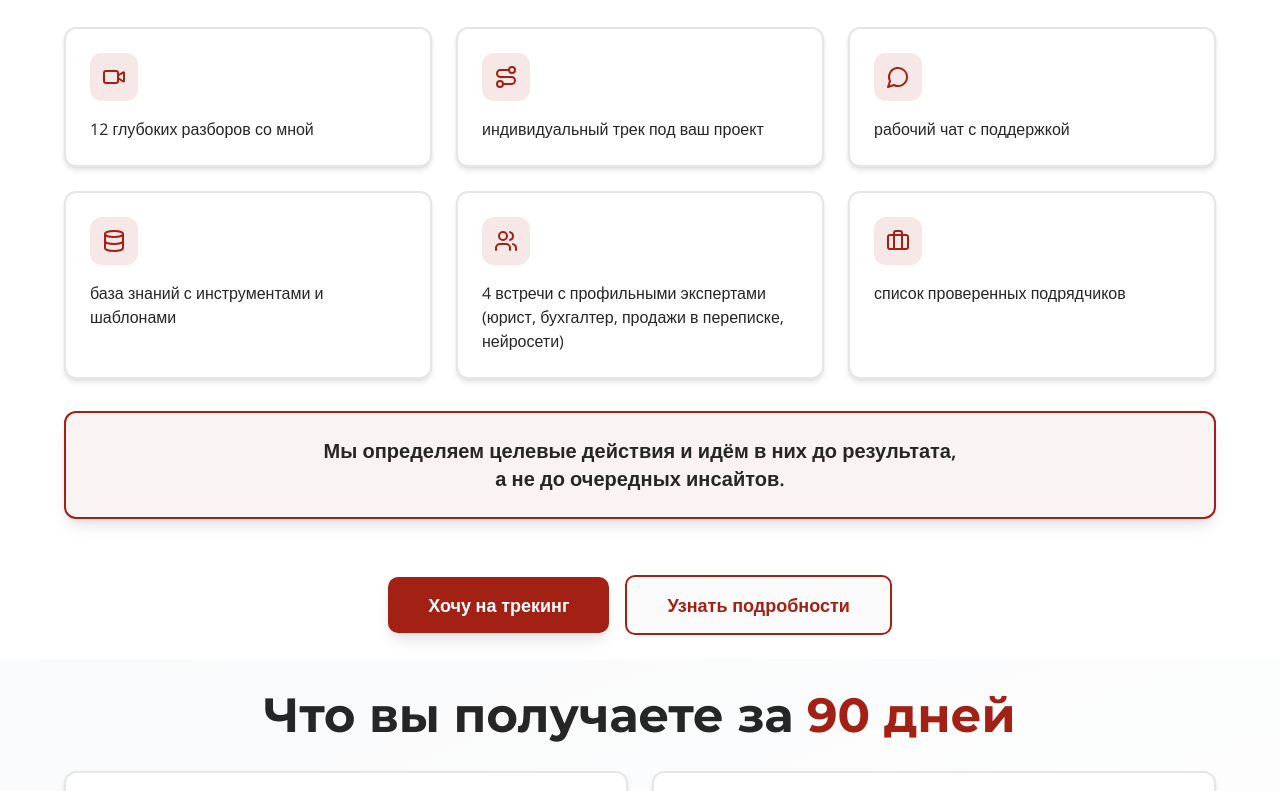
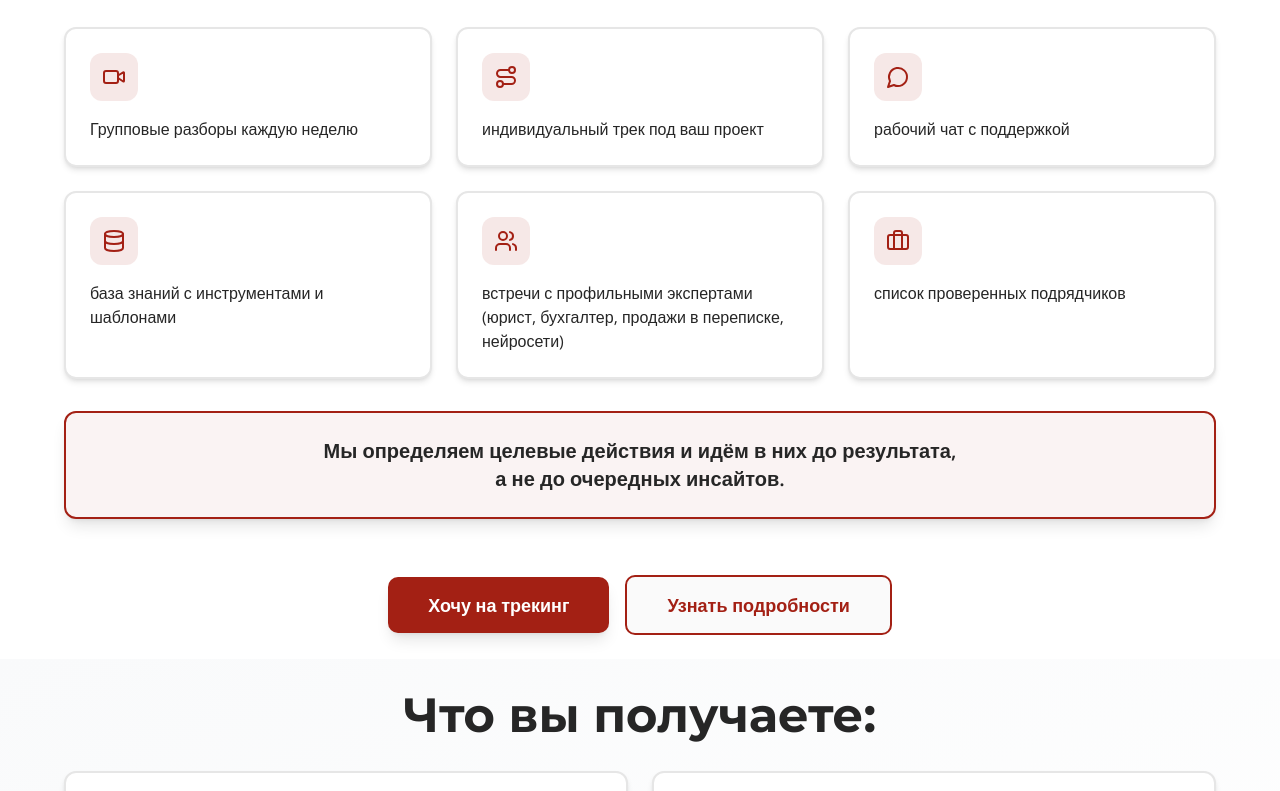
Before and after one commit to pr-poehali-dev/sales-tracking-90-days, a React (Vite) app: page / in a window 1280 px wide. Shown: the part 2369-3160 px from the top of the page. Built offline with nearby package versions, Linux system fonts and the light colour scheme.

Commit message:
Обновлены описания преимуществ программы

```diff
--- a/src/pages/Index.tsx
+++ b/src/pages/Index.tsx
@@ -275,11 +275,11 @@ const Index = () => {
 
           <div className="grid grid-cols-1 md:grid-cols-2 lg:grid-cols-3 gap-6">
             {[
-              { icon: "Video", text: "12 глубоких разборов со мной" },
+              { icon: "Video", text: "Групповые разборы каждую неделю" },
               { icon: "Route", text: "индивидуальный трек под ваш проект" },
               { icon: "MessageCircle", text: "рабочий чат с поддержкой" },
               { icon: "Database", text: "база знаний с инструментами и шаблонами" },
-              { icon: "Users", text: "4 встречи с профильными экспертами (юрист, бухгалтер, продажи в переписке, нейросети)" },
+              { icon: "Users", text: "встречи с профильными экспертами (юрист, бухгалтер, продажи в переписке, нейросети)" },
               { icon: "Briefcase", text: "список проверенных подрядчиков" }
             ].map((item, index) => (
               <Card key={index} className="border-2 border-border hover:border-primary transition-all shadow-md hover:shadow-lg">
@@ -330,7 +330,7 @@ const Index = () => {
         <div className="max-w-6xl mx-auto space-y-8">
           <div className="text-center space-y-4">
             <h2 className="text-4xl md:text-5xl font-bold text-foreground">
-              Что вы получаете за <span className="text-primary">90 дней</span>
+              Что вы получаете:
             </h2>
           </div>
 
```
